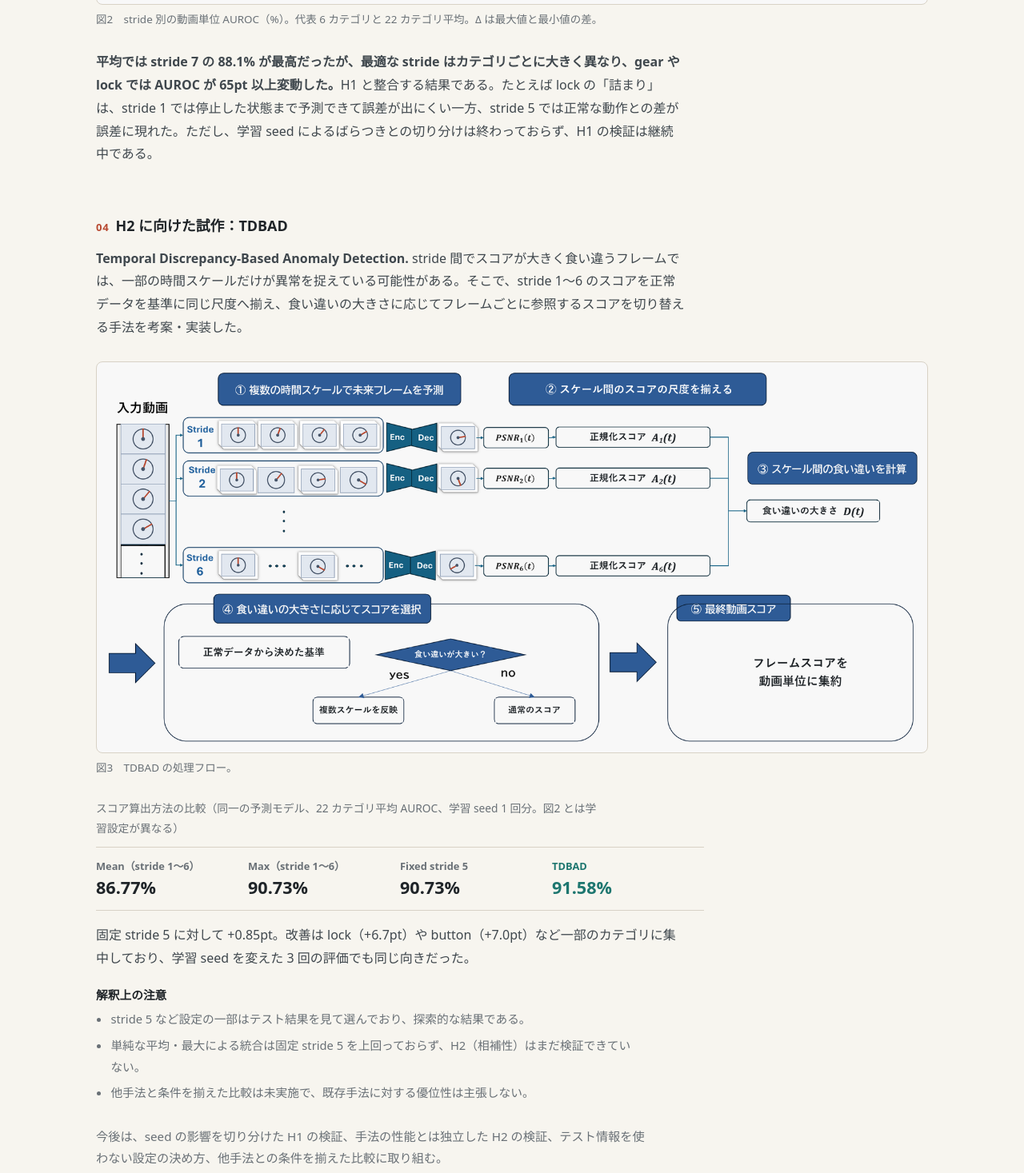
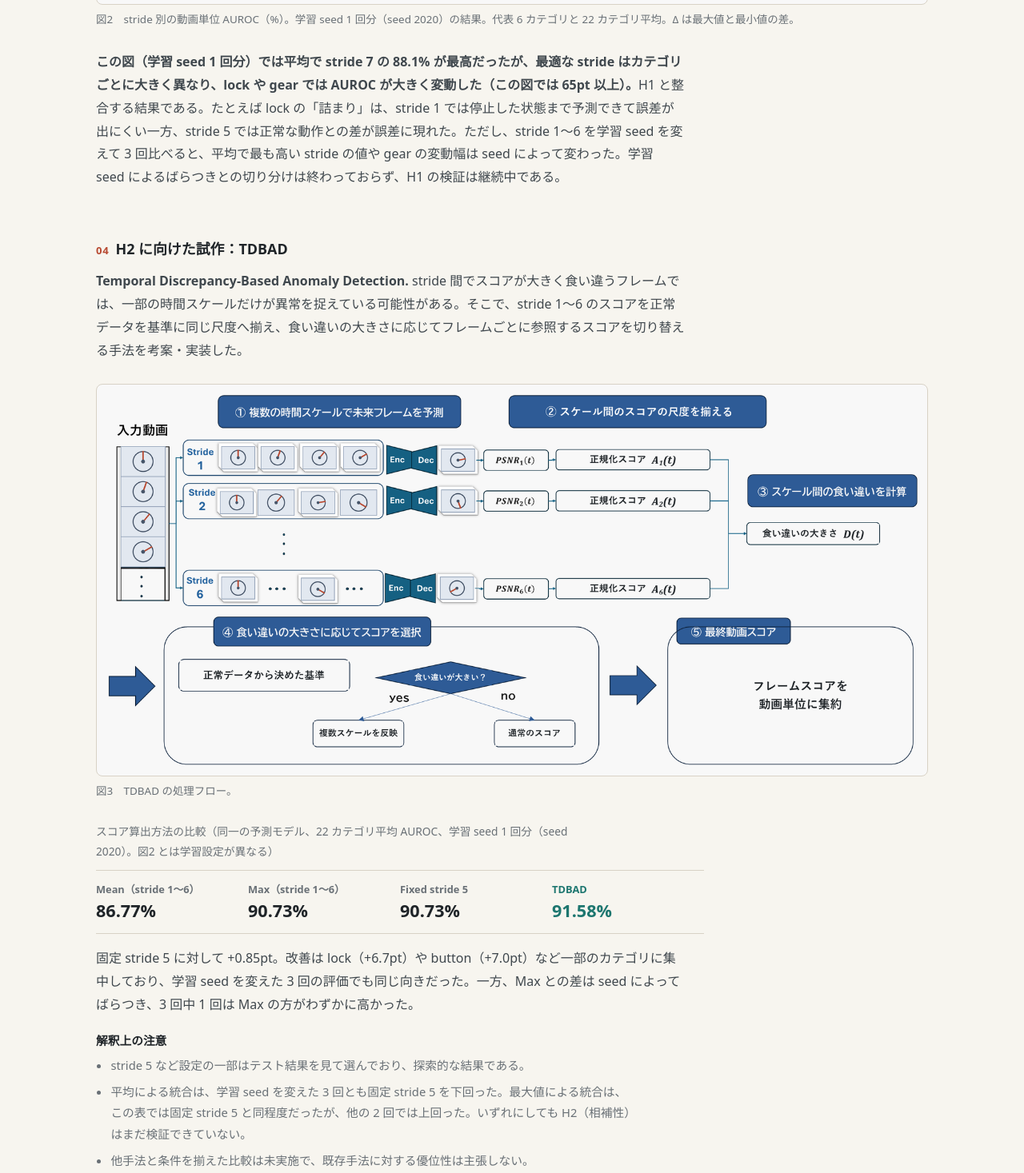
Before and after one commit to soumino99/portfolio, a plain HTML site: page index.html in a window 1280 px wide. Shown: the part 2744-4211 px from the top of the page at 80% size. Drawn offline with Linux system fonts and the light colour scheme.

Commit message:
Clarify seed scope of Research results
- Figure 2 and the score comparison are single training-seed results; say so.
- Do not generalize the 65pt variation for gear; note that the best stride
  and gear's variation changed across seeds.
- Separate mean and max fusion in the caveat; note the TDBAD vs Max order
  is not stable across seeds. Numbers, figures and tables are unchanged.

Co-Authored-By: Claude Opus 5.5 <noreply@anthropic.com>

```diff
--- a/index.html
+++ b/index.html
@@ -468,9 +468,9 @@
           <p>Memory モジュールの影響を除くため、予測誤差だけを異常スコアとする単純な Encoder–Decoder を構成し、stride 1〜10 を同じ条件で比較した。</p>
           <figure class="rs-figure">
             <div class="rs-frame zoom-gallery"><a class="zoom-link" href="assets/fig-temporal-stride.png" data-pswp-width="1600" data-pswp-height="470"><img src="assets/fig-temporal-stride.png" width="1600" height="470" alt="stride 1〜10 ごとの動画単位 AUROC の表。gear と lock は stride による変動が 65pt 以上、liquid と car は中程度、clock と rolling_bearing は小さい。22 カテゴリ平均は stride 7 の 88.1% が最高。" loading="lazy" decoding="async"></a></div>
-            <figcaption><span class="tap-hint">タップで拡大できます。</span>図2　stride 別の動画単位 AUROC（%）。代表 6 カテゴリと 22 カテゴリ平均。Δ は最大値と最小値の差。</figcaption>
+            <figcaption><span class="tap-hint">タップで拡大できます。</span>図2　stride 別の動画単位 AUROC（%）。学習 seed 1 回分（seed 2020）の結果。代表 6 カテゴリと 22 カテゴリ平均。Δ は最大値と最小値の差。</figcaption>
           </figure>
-          <p><strong>平均では stride 7 の 88.1% が最高だったが、最適な stride はカテゴリごとに大きく異なり、gear や lock では AUROC が 65pt 以上変動した。</strong>H1 と整合する結果である。たとえば lock の「詰まり」は、stride 1 では停止した状態まで予測できて誤差が出にくい一方、stride 5 では正常な動作との差が誤差に現れた。ただし、学習 seed によるばらつきとの切り分けは終わっておらず、H1 の検証は継続中である。</p>
+          <p><strong>この図（学習 seed 1 回分）では平均で stride 7 の 88.1% が最高だったが、最適な stride はカテゴリごとに大きく異なり、lock や gear では AUROC が大きく変動した（この図では 65pt 以上）。</strong>H1 と整合する結果である。たとえば lock の「詰まり」は、stride 1 では停止した状態まで予測できて誤差が出にくい一方、stride 5 では正常な動作との差が誤差に現れた。ただし、stride 1〜6 を学習 seed を変えて 3 回比べると、平均で最も高い stride の値や gear の変動幅は seed によって変わった。学習 seed によるばらつきとの切り分けは終わっておらず、H1 の検証は継続中である。</p>
         </section>
 
         <section class="rs-step" aria-labelledby="rs-step-4">
@@ -481,20 +481,20 @@
             <figcaption><span class="tap-hint">タップで拡大できます。</span>図3　TDBAD の処理フロー。</figcaption>
           </figure>
 
-          <p class="result-label">スコア算出方法の比較（同一の予測モデル、22 カテゴリ平均 AUROC、学習 seed 1 回分。図2 とは学習設定が異なる）</p>
+          <p class="result-label">スコア算出方法の比較（同一の予測モデル、22 カテゴリ平均 AUROC、学習 seed 1 回分（seed 2020）。図2 とは学習設定が異なる）</p>
           <div class="result-row">
             <div class="result-cell"><span>Mean（stride 1〜6）</span><strong>86.77%</strong></div>
             <div class="result-cell"><span>Max（stride 1〜6）</span><strong>90.73%</strong></div>
             <div class="result-cell"><span>Fixed stride 5</span><strong>90.73%</strong></div>
             <div class="result-cell own"><span>TDBAD</span><strong>91.58%</strong></div>
           </div>
-          <p>固定 stride 5 に対して +0.85pt。改善は lock（+6.7pt）や button（+7.0pt）など一部のカテゴリに集中しており、学習 seed を変えた 3 回の評価でも同じ向きだった。</p>
+          <p>固定 stride 5 に対して +0.85pt。改善は lock（+6.7pt）や button（+7.0pt）など一部のカテゴリに集中しており、学習 seed を変えた 3 回の評価でも同じ向きだった。一方、Max との差は seed によってばらつき、3 回中 1 回は Max の方がわずかに高かった。</p>
 
           <div class="caveat">
             <span class="label">解釈上の注意</span>
             <ul>
               <li>stride 5 など設定の一部はテスト結果を見て選んでおり、探索的な結果である。</li>
-              <li>単純な平均・最大による統合は固定 stride 5 を上回っておらず、H2（相補性）はまだ検証できていない。</li>
+              <li>平均による統合は、学習 seed を変えた 3 回とも固定 stride 5 を下回った。最大値による統合は、この表では固定 stride 5 と同程度だったが、他の 2 回では上回った。いずれにしても H2（相補性）はまだ検証できていない。</li>
               <li>他手法と条件を揃えた比較は未実施で、既存手法に対する優位性は主張しない。</li>
             </ul>
           </div>
```
